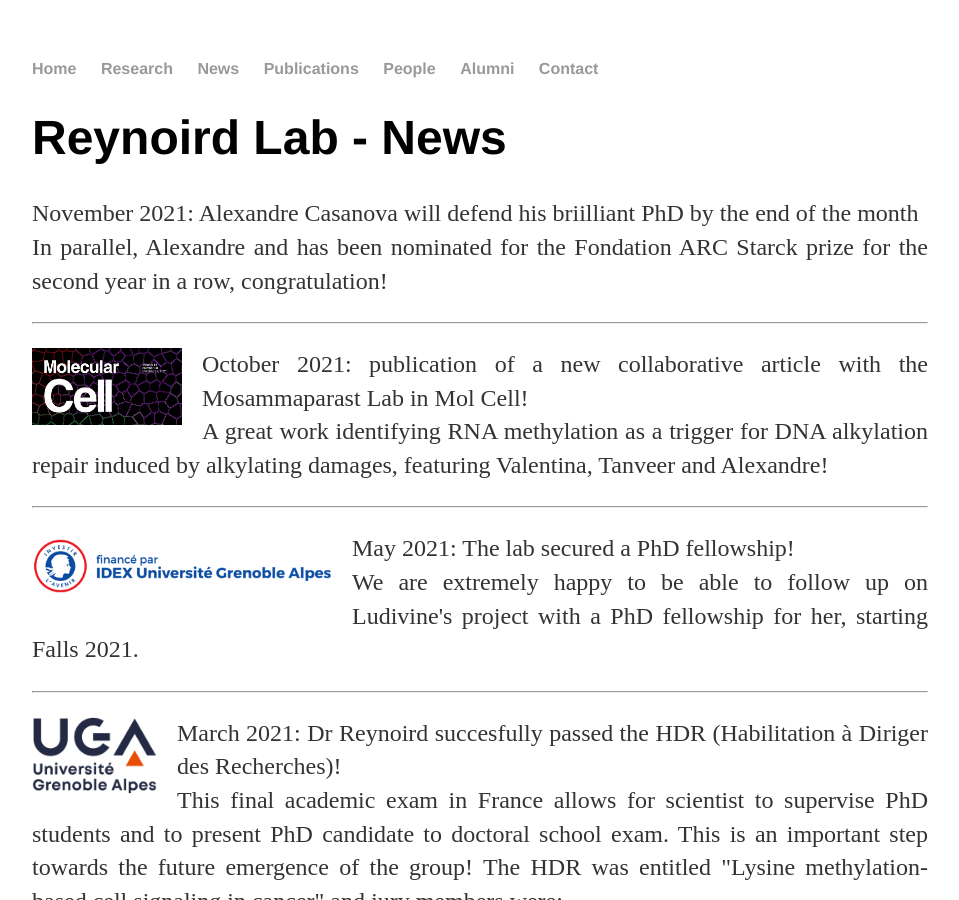
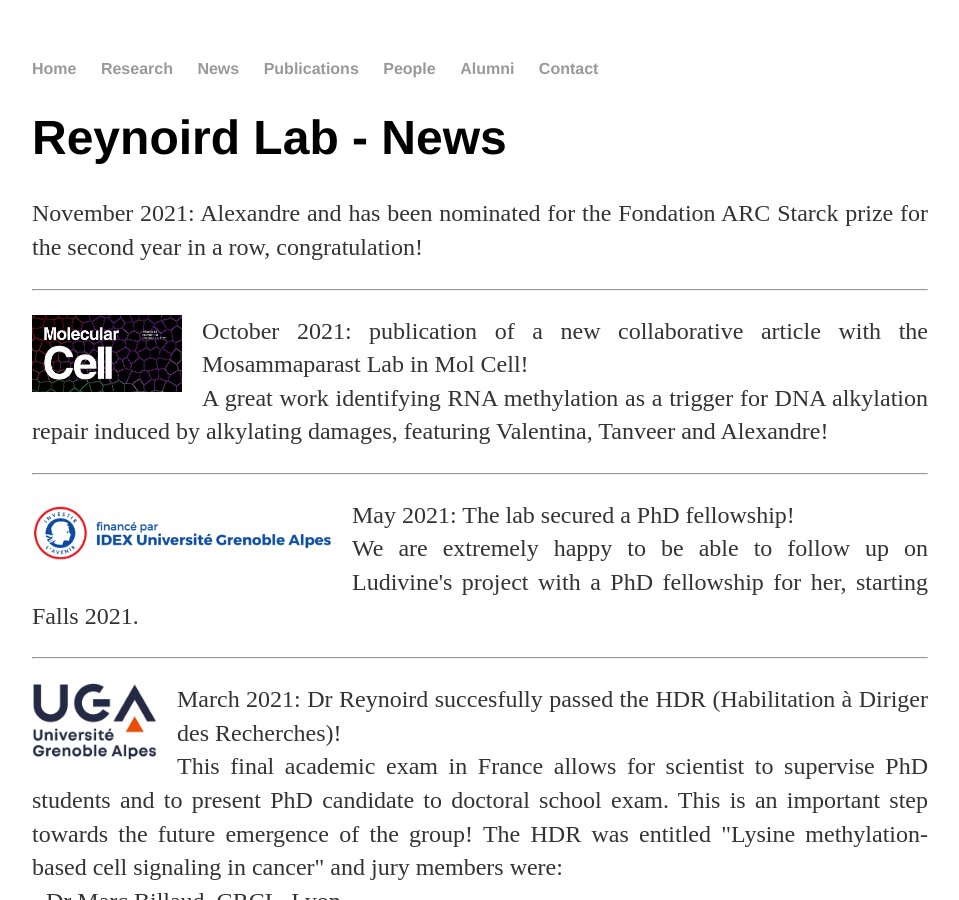
Before and after one commit to Reynoird-Lab/Reynoird-lab.github.io, a Jekyll site: the page built from News/index.html, in a window 1280 px wide and 900 px high. Shown: the whole window, without its empty margins (160-1119 px from the left). Built offline with Jekyll 4.4.1, drawn with Linux system fonts in a browser that asks for light colours; Markdown is read by kramdown in place of the engine named in the settings.

Commit message:
Update index.html

```diff
--- a/News/index.html
+++ b/News/index.html
@@ -7,7 +7,7 @@ title: News
 	<h1>Reynoird Lab - {{ page.title }}</h1>
 
  <div class="div-categoryContainer">
-    <p align="justify"> November 2021: Alexandre Casanova will defend his briilliant PhD by the end of the month <br > In parallel, Alexandre and has been nominated for the Fondation ARC Starck prize for the second year in a row, congratulation!</p>
+    <p align="justify"> November 2021: Alexandre and has been nominated for the Fondation ARC Starck prize for the second year in a row, congratulation!</p>
 	</div>
 </div>
 
```
